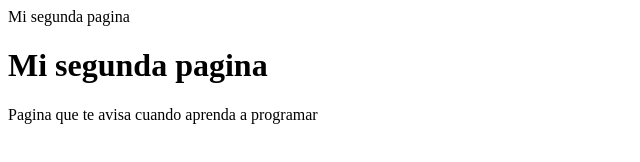
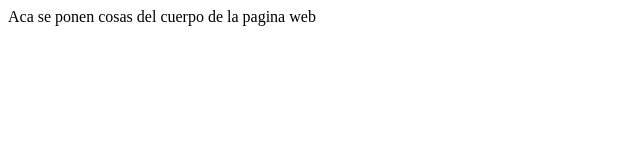
Before and after one commit to Mringedaza/New_repository, a plain HTML site: page index.html in a window 1280 px wide. Shown: the whole page, without its empty margins (0-640 px from the left). Drawn offline with Linux system fonts and the light colour scheme.

Commit message:
Update index.html
Reestrucuturacion de pagina

```diff
--- a/index.html
+++ b/index.html
@@ -1,15 +1,8 @@
 <html>
-
-Mi segunda pagina
-
 <head>
-
+    <title> Aqui se pone el titulo :D </title>
+</head>
 <body>
-
-    <h1>Mi segunda pagina</h1>
-    <p> Pagina que te avisa cuando aprenda a programar </p>
+  Aca se ponen cosas del cuerpo de la pagina web
 </body>
-
-</head>
-
 </html>
```
